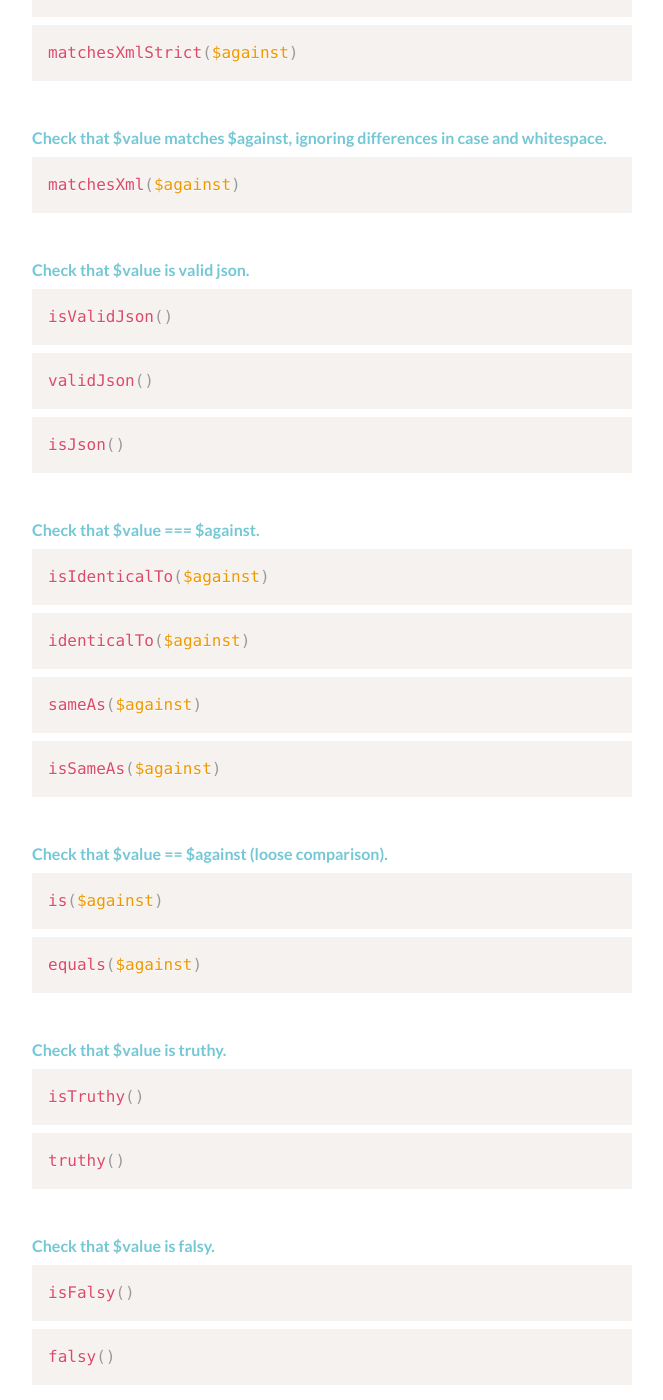
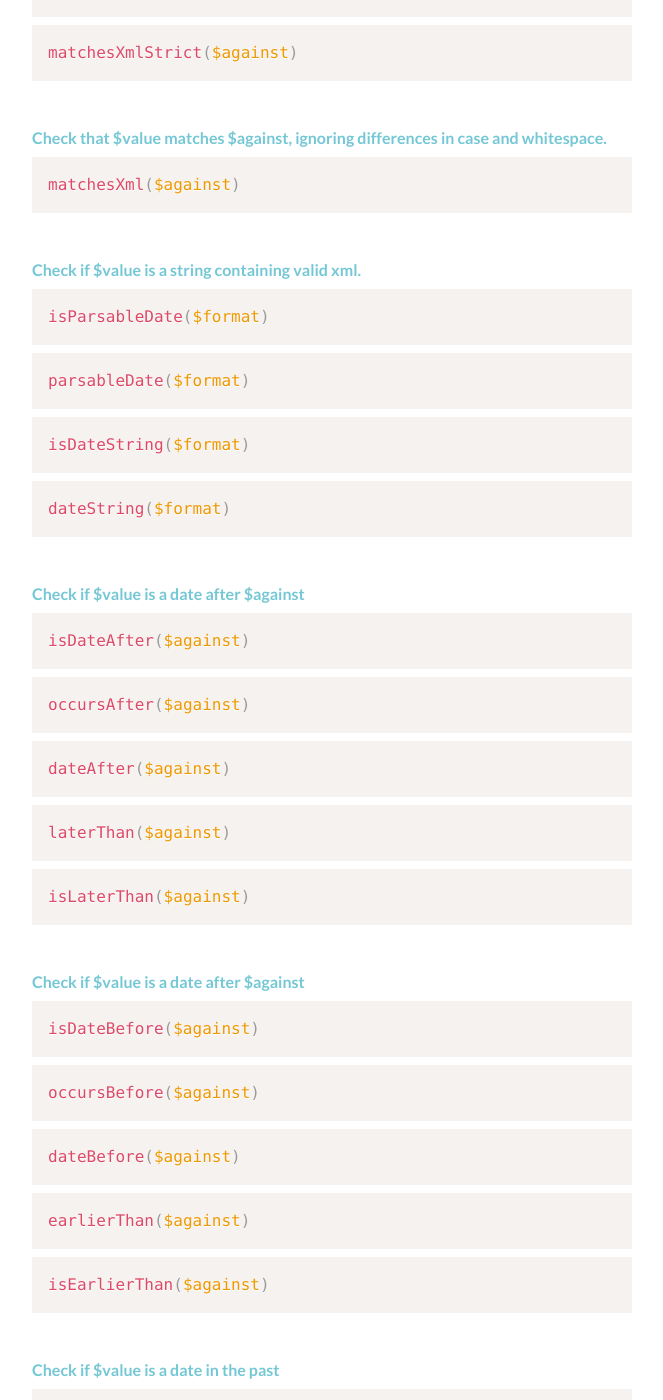
Before and after one commit to moccalotto/moccalotto.github.com, a Jekyll site: the page built from docs/valit.md, in a window 1280 px wide and 1400 px high, scrolled down 4820 px. Shown: the whole window, without its empty margins (308-971 px from the left). Built offline with Jekyll 4.4.1, drawn with Linux system fonts in a browser that asks for light colours; nearby versions of some CDN libraries; some of the changed text lies outside the part shown.

Commit message:
Date checks

```diff
--- a/_data/validationChecks.yml
+++ b/_data/validationChecks.yml
@@ -50,6 +50,50 @@
         "paramlist": "$against"
     },
     {
+        "name": "checkDateParsable",
+        "description": "Check if $value is a string containing valid xml.",
+        "aliases": [
+            "isParsableDate",
+            "parsableDate",
+            "isDateString",
+            "dateString"
+        ],
+        "paramlist": "$format"
+    },
+    {
+        "name": "checkDateAfter",
+        "description": "Check if $value is a date after $against",
+        "aliases": [
+            "isDateAfter",
+            "occursAfter",
+            "dateAfter",
+            "laterThan",
+            "isLaterThan"
+        ],
+        "paramlist": "$against"
+    },
+    {
+        "name": "checkDateBefore",
+        "description": "Check if $value is a date after $against",
+        "aliases": [
+            "isDateBefore",
+            "occursBefore",
+            "dateBefore",
+            "earlierThan",
+            "isEarlierThan"
+        ],
+        "paramlist": "$against"
+    },
+    {
+        "name": "checkInThePast",
+        "description": "Check if $value is a date in the past",
+        "aliases": [
+            "dateInThePast",
+            "isDateInThePast"
+        ],
+        "paramlist": ""
+    },
+    {
         "name": "checkIsJson",
         "description": "Check that $value is valid json.",
         "aliases": [
@@ -58,6 +102,24 @@
             "isJson"
         ],
         "paramlist": ""
+    },
+    {
+        "name": "checkIsUuid",
+        "description": "Check if $value is a uuid.",
+        "aliases": [
+            "isUuid",
+            "uuid"
+        ],
+        "paramlist": ""
+    },
+    {
+        "name": "checkUuidVersion",
+        "description": "Check if $value is a uuid.",
+        "aliases": [
+            "isUuidVersion",
+            "uuidVersion"
+        ],
+        "paramlist": "$version"
     },
     {
         "name": "checkIdenticalTo",
@@ -472,23 +534,5 @@
             "containsTheString"
         ],
         "paramlist": "$contains"
-    },
-    {
-        "name": "checkIsUuid",
-        "description": "Check if $value is a uuid.",
-        "aliases": [
-            "isUuid",
-            "uuid"
-        ],
-        "paramlist": ""
-    },
-    {
-        "name": "checkUuidVersion",
-        "description": "Check if $value is a uuid.",
-        "aliases": [
-            "isUuidVersion",
-            "uuidVersion"
-        ],
-        "paramlist": "$version"
     }
 ]
```
